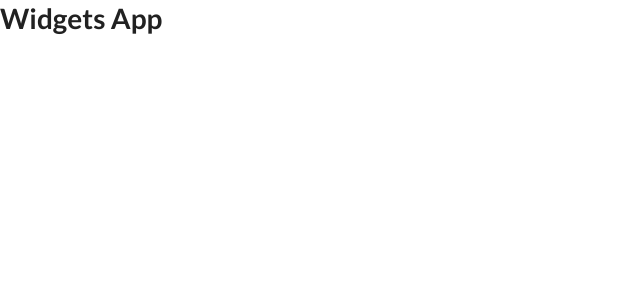
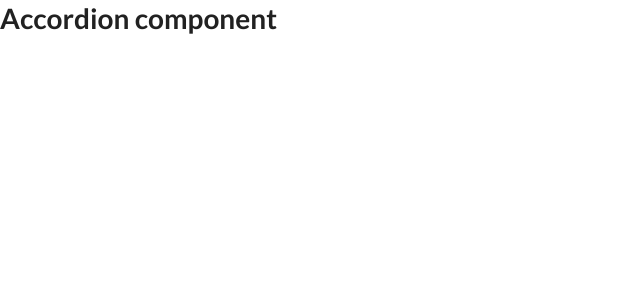
Before and after one commit to cncgate/my-react-app, a React (Create React App) app: page / in a window 1280 px wide. Shown: the top 300 px of the page, without its empty margins (0-640 px from the left). Built offline with nearby package versions, Linux system fonts and the light colour scheme.

Commit message:
Structure

```diff
--- a/src/App.js
+++ b/src/App.js
@@ -1,5 +1,6 @@
 import React from 'react';
+import Accordion from './components/Accordion'
 
 export default () => {
-    return <h1>Widgets App</h1>
+    return <div><Accordion /></div>
 };
--- /dev/null
+++ b/src/components/Accordion.js
@@ -0,0 +1,7 @@
+import React from 'react';
+
+const Accordion = () => {
+    return <h1>Accordion component</h1>
+};
+
+export default Accordion;
```
